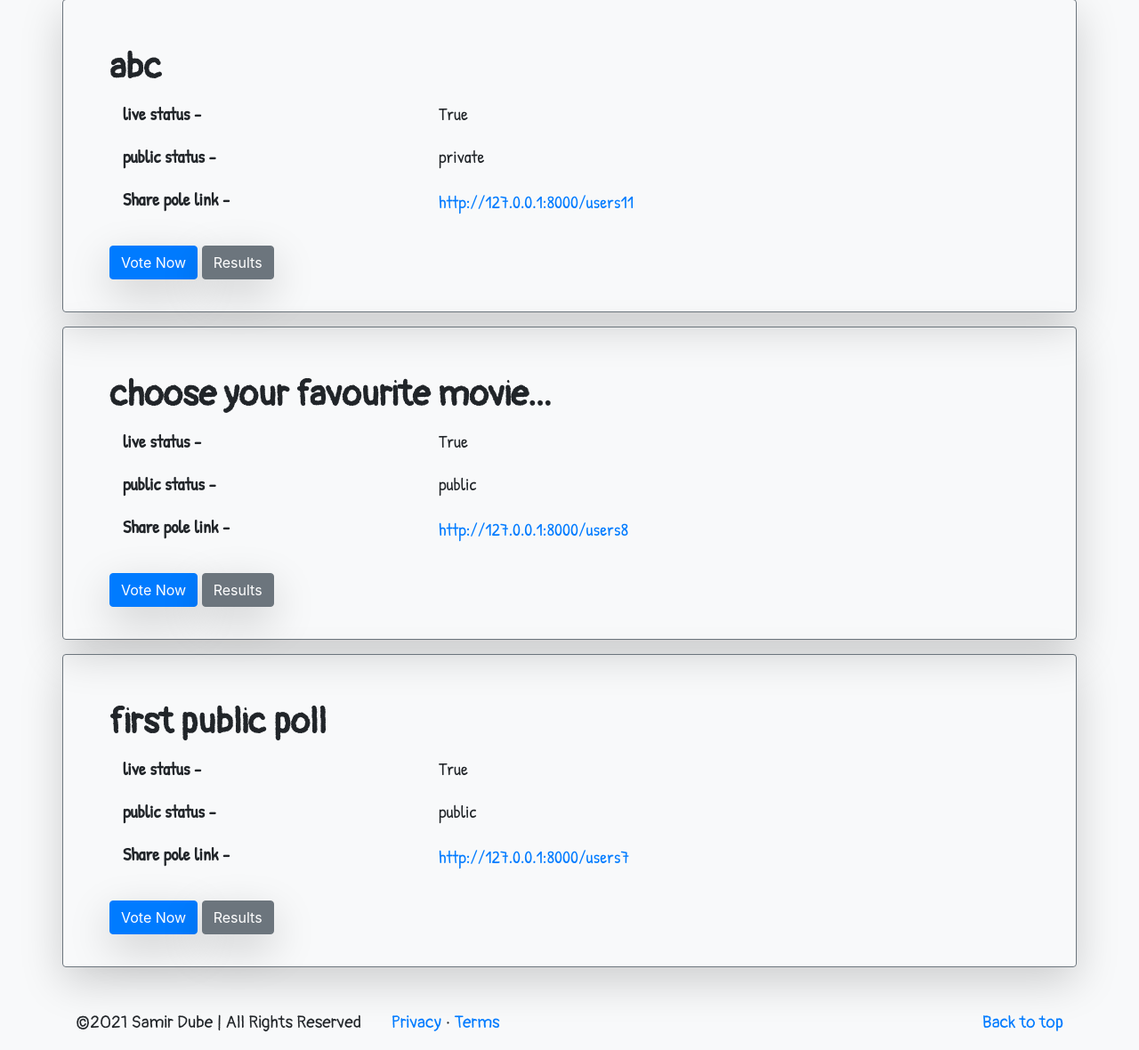
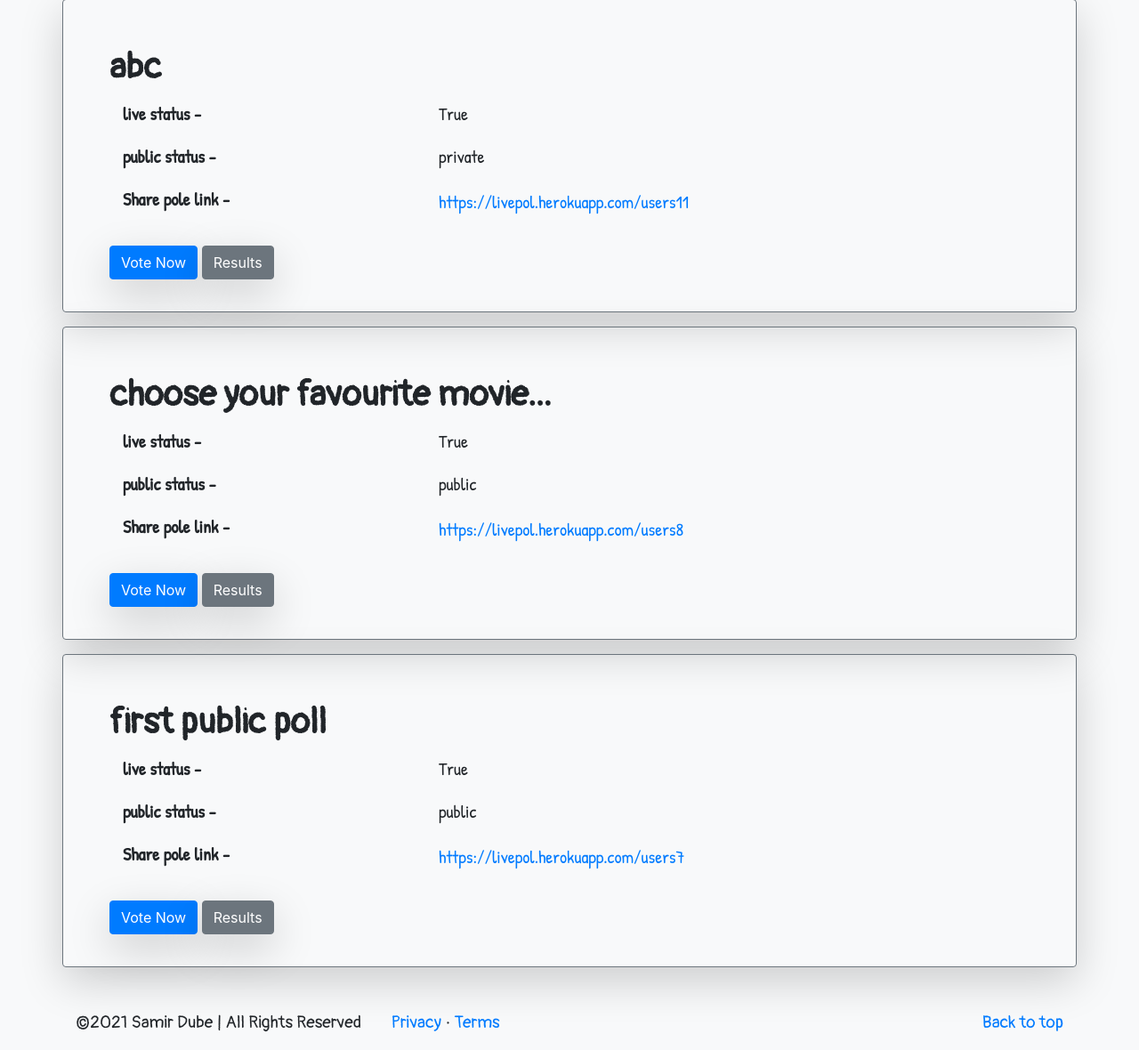
Before and after one commit to SSdCode/live-polls, a Django app: page /users/mypolls in a window 1280 px wide. Shown: the part 155-1335 px from the top of the page at 89% size. Run offline with Django 3.2, Linux system fonts and the light colour scheme; a user stored in the database is signed in; data comes from the database, SQL or seed files in the repository; parts of the project's set-up code (start-up, migrations or seed data) failed here and were passed over; some libraries are stand-ins or nearby versions.

Commit message:
Share Link Update

```diff
--- a/templates/users/mypolls.html
+++ b/templates/users/mypolls.html
@@ -29,7 +29,7 @@
           </div>
           <div class="form-group row mb-3 ml-3">
             <h6 class=" col-sm-4  fontPatrick" style="font-size:20px; font-weight: 600;">Share pole link - </h6>
-            <a class=" col-sm-8  fontPatrick" href="http://127.0.0.1:8000/users{{ question.sno }}" style="font-size:20px; font-weight: 300;">http://127.0.0.1:8000/users{{ question.sno }}</a>
+            <a class=" col-sm-8  fontPatrick" href="https://livepol.herokuapp.com/users{{ question.sno }}" style="font-size:20px; font-weight: 300;">https://livepol.herokuapp.com/users{{ question.sno }}</a>
           </div>
 
           <a href="{% url 'users:details' question.sno %}" class="btn btn-primary ml-3 mt-3 shadow-lg">Vote Now</a>
--- a/users/views.py
+++ b/users/views.py
@@ -6,10 +6,7 @@ from django.contrib import messages
 from django.urls import reverse
 from django.contrib.auth  import authenticate,  login as auth_login, logout
 
-
-
-# superuser - admin - admin
-# user - sdcode - 1234
+# user - samir - samir987
 
 # Create your views here.
 def index(request):
```
Also changed, not shown: users/models.py (+5 -2 lines).
